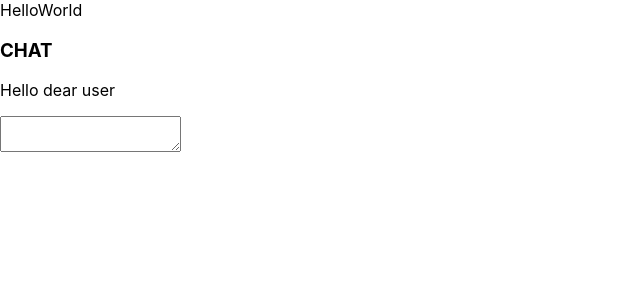
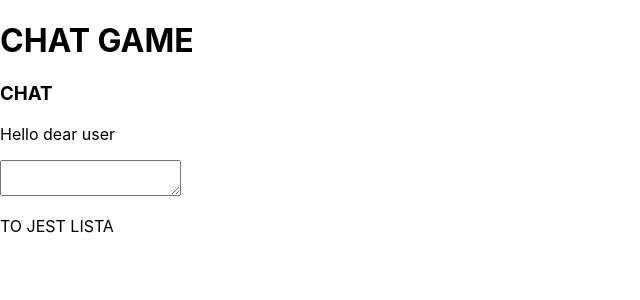
Before and after one commit to franiczio/ChatGaym, a React (Create React App) app in the folder chatgaym/: page / in a window 1280 px wide. Shown: the top 300 px of the page, without its empty margins (0-640 px from the left). Built offline with nearby package versions, Linux system fonts and the light colour scheme.

Commit message:
new component userList

```diff
--- a/chatgaym/src/App.js
+++ b/chatgaym/src/App.js
@@ -3,6 +3,7 @@ import logo from "./logo.svg";
 import "./App.css";
 import { Component } from "react";
 import Chat from "./Components/chat";
+import UserList from "./Components/userlist";
 import { ReactReduxContext, connect } from "react-redux";
 import { createStore, combineReducers } from "redux";
 import { bindActionCreators } from "redux";
@@ -12,8 +13,9 @@ class App extends Component {
     console.log(this.props);
     return (
       <div>
-        <div>HelloWorld</div>
+        <h1>CHAT GAME</h1>
         <Chat />
+        <UserList />
       </div>
     );
   }
--- /dev/null
+++ b/chatgaym/src/Components/userlist.jsx
@@ -0,0 +1,12 @@
+import React, { Component, Fragment } from "react";
+class UserList extends Component {
+  render() {
+    return (
+      <Fragment>
+        <p>TO JEST LISTA</p>
+      </Fragment>
+    );
+  }
+}
+
+export default UserList;
```
